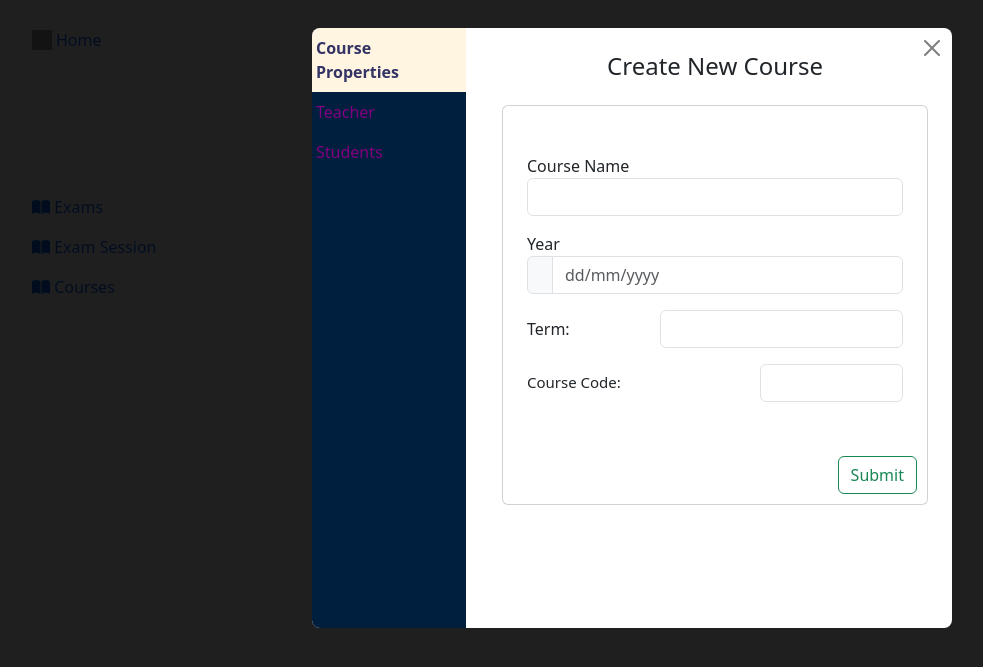
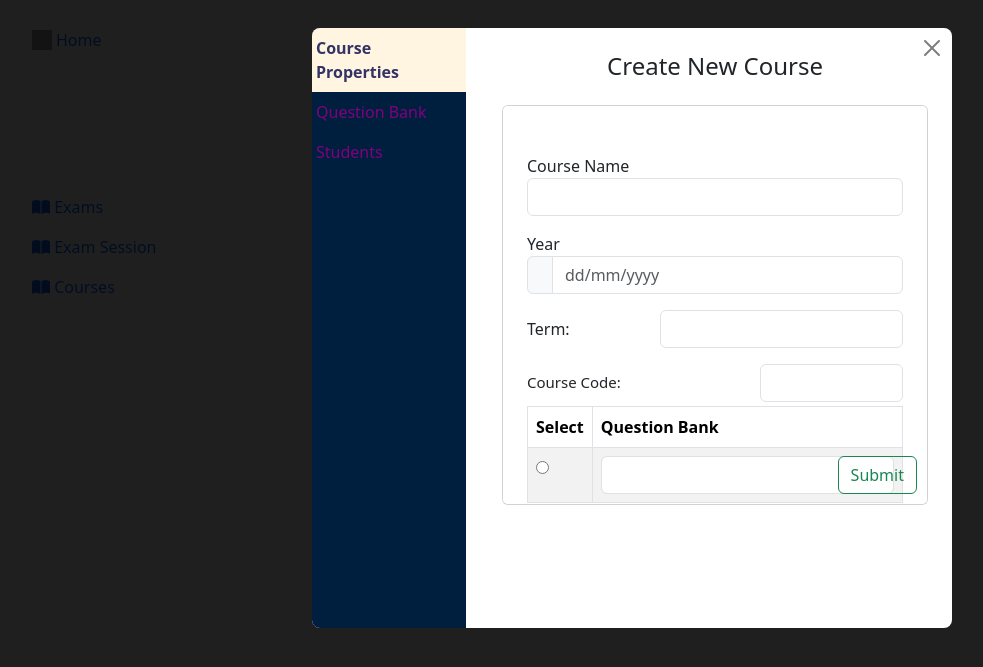
Before and after one commit to sina-soleimani/exam, a Django app: page /courses/list in a window 1280 px wide, after a click on "New Courses". Shown: the top 667 px of the page, without its empty margins (8-991 px from the left). Run offline with Django 3.2, Linux system fonts and the light colour scheme; data that the repository does not hold is empty; parts of the project's set-up code (start-up, migrations or seed data) failed here and were passed over; some libraries are stand-ins or nearby versions; grey boxes are pictures that could not be loaded.

Commit message:
courses.html updated for bank

```diff
--- a/templates/home/courses.html
+++ b/templates/home/courses.html
@@ -33,10 +33,11 @@
                             <a class="nav-link active" id="settingProp" data-bs-toggle="pill" href="#settingProp"
                                role="tab"
                                aria-controls="prop" aria-selected="true">Course Properties</a>
-                            <a class="nav-link" id="settingTeacher" data-bs-toggle="pill" href="#settingTeacher"
+                            <a class="nav-link" id="settingQBank" data-bs-toggle="pill" href="#settingQBank"
                                role="tab"
-                               aria-controls="propId" aria-selected="false">Teacher</a>
-                            <a class="nav-link" id="settingQProp" data-bs-toggle="pill" href="#settingQProp" role="tab"
+                               aria-controls="propId" aria-selected="false">Question Bank</a>
+                            <a class="nav-link" id="settingStudents" data-bs-toggle="pill" href="#settingStudents"
+                               role="tab"
                                aria-controls="qPropId" aria-selected="false">Students</a>
                         </div>
                     </div>
@@ -77,10 +78,10 @@
                                                                required>
                                                     </div>
                                                 </div>
-                                            </div>
                                                 <div id="settingScoreId">
                                                     <div class="form-group row mt-3" id="termContainer">
-                                                    <label for="termId" class="col-sm-4 col-form-label">Term:</label>
+                                                        <label for="termId"
+                                                               class="col-sm-4 col-form-label">Term:</label>
                                                         <div class="col-sm-8">
                                                             <input type="number" class="form-control"
                                                                    id="termId"
@@ -89,6 +90,7 @@
 
                                                     </div>
                                                 </div>
+
 
                                                 <div class="form-group row mt-3" id="courseCodeContainer">
                                                     <label for="courseCode"
@@ -101,6 +103,55 @@
                                                     </div>
 
                                                 </div>
+                                            </div>
+
+                                            <div id="q_bank_table">
+
+                                                <table class="table table-striped table-bordered mt-1">
+                                                    <thead>
+
+                                                    <tr>
+                                                        <th scope="col" style="width: 16.66%">Select</th>
+                                                        <th scope="col">Question Bank</th>
+                                                    </tr>
+                                                    </thead>
+                                                    <tbody id="tbodyMultiQ">
+                                                    <tr>
+                                                        <th scope="row">
+                                                            <div class="custom-control custom-radio">
+                                                                <input type="radio" id="new_bank"
+                                                                       data-id="new_bank" name="selected_bank"
+                                                                       class="custom-control-input">
+                                                                <label class="custom-control-label"
+                                                                       for="new_bank"></label>
+                                                            </div>
+
+                                                        </th>
+                                                        <td>
+                                                            <input type="text" class="form-control" id="new_bank_input"
+                                                                   aria-label="Text input with segmented dropdown button">
+
+                                                        </td>
+
+                                                    </tr>
+                                                    {% for field in banks_data %}
+                                                        <tr>
+                                                            <th scope="row">
+                                                                <div class="custom-control custom-radio">
+                                                                    <input type="radio" id="{{ field.id }}_bank"
+                                                                           data-id="{{ field.id }}"
+                                                                           name="selected_bank"
+                                                                           class="custom-control-input">
+                                                                    <label class="custom-control-label"
+                                                                           for="{{ field.id }}_bank"></label>
+                                                                </div>
+
+                                                            </th>
+                                                            <td>{{ field.name }}</td>
+                                                        </tr>
+                                                    {% endfor %}
+                                                    </tbody>
+                                                </table>
 
 
                                             </div>
@@ -108,6 +159,7 @@
                                                 <button type="submit" id="submitButton" class="btn btn-outline-success">
                                                     Submit
                                                 </button>
+                                            </div>
                                         </div>
                                     </form>
 
@@ -214,7 +266,6 @@
 {% block javascripts %}
     <script>
         var coursesData = {{ courses_json|safe }};
-        var banksData = {{ banks_json|safe }};
     </script>
     <script src="{% static 'js/courses.js' %}"></script>
 {% endblock javascripts %}
```
Lines whose indentation alone changed are shown as unchanged.
